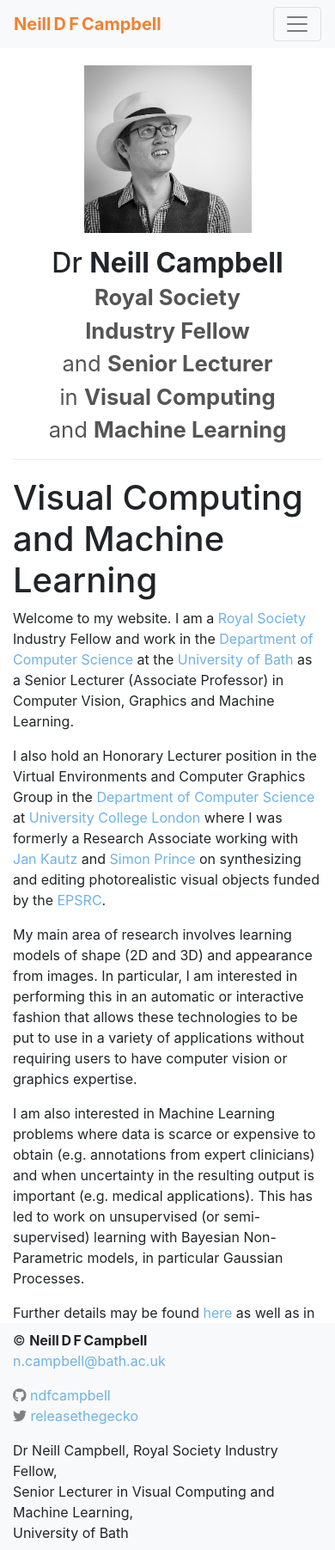
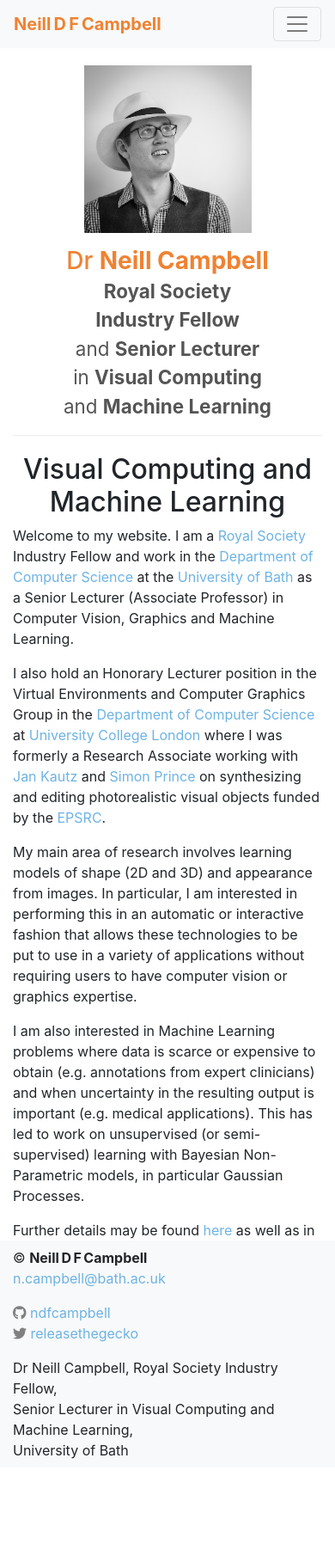
Before and after one commit to mathematics-and-algorithms-for-data/mathematics-and-algorithms-for-data.github.io, a Jekyll site: the page built from index.md, in a window 390 px wide. Shown: the whole page at 86% size. Built offline with Jekyll 4.4.1, drawn with Linux system fonts in a browser that asks for light colours; nearby versions of some CDN libraries; after the commit the page ends 1707 px from its top, so only the background shows below that.

Commit message:
Changed the size of headings when in small mode.

```diff
--- a/_includes/footer.html
+++ b/_includes/footer.html
@@ -1,15 +1,15 @@
 <div class="container">
 	<div class="row align-items-center footer-row">
-		<div class="col-sm-6 col-lg-3 pb-2 pt-2">
+		<div class="col-xs-6 col-sm-6 col-lg-3 pb-2 pt-2">
 			© <b>Neill&thinsp;D&thinsp;F&thinsp;Campbell</b><br />
 			<a href="mailto:n.campbell@bath.ac.uk">n.campbell@bath.ac.uk</a>
 		</div>
-		<div class="col-sm-6 col-lg-3 col-xl-2 pb-2 pt-2">
+		<div class="col-xs-6 col-sm-6 col-lg-3 col-xl-2 pb-2 pt-2">
 			<i class="fab fa-github fa-1x" style="color: gray;"></i> <a href="https://github.com/ndfcampbell">ndfcampbell</a><br />
 			<i class="fab fa-twitter fa-1x" style="color: gray;"></i> <a href="https://twitter.com/releasethegecko">releasethegecko</a>
 		</div>
 		<div class="w-100 d-xs-block d-lg-none"></div>
-		<div class="col-sm-12 col-lg-6 col-xl-7 pb-2 pt-2">
+		<div class="col-xs-12 col-sm-12 col-lg-6 col-xl-7 pb-2 pt-2">
 			Dr Neill Campbell, Royal Society Industry Fellow,<br />
 			Senior Lecturer in Visual Computing and Machine Learning,
 			<br class="d-xs-block d-md-none d-lg-block d-xl-none"/> University of Bath
--- a/_includes/header_full.html
+++ b/_includes/header_full.html
@@ -19,7 +19,7 @@
   </div>
   <div class="row d-sm-none">
       <div class="col-xs-12 mx-auto">
-          <h2 style="text-align: center;">Dr <b>Neill Campbell</b><br><small style="color: #555555;"><b>Royal Society<br class="hidden-md-up"> Industry Fellow</b><br class="hidden-xl-up"> and <b>Senior Lecturer</b><br class="hidden-lg-up"> in <b>Visual Computing</b><br class="hidden-xl-up"> and <b>Machine Learning</b></small></h2>
+          <h2 style="text-align: center;"><span class="ndfc-brand">Dr <b>Neill Campbell</b></span><br><small style="color: #555555;"><b>Royal Society<br class="hidden-md-up"> Industry Fellow</b><br class="hidden-xl-up"> and <b>Senior Lecturer</b><br class="hidden-lg-up"> in <b>Visual Computing</b><br class="hidden-xl-up"> and <b>Machine Learning</b></small></h2>
       </div>
   </div>
 
--- a/assets/css/ndfc.css
+++ b/assets/css/ndfc.css
@@ -21,6 +21,13 @@
 4C7180
 3D5B67
 */
+
+@media (max-width: 575.98px) {
+	h1, h2, h3 { text-align: center; }
+	h1 { font-size: 2rem; }
+	h2 { font-size: 1.75rem; }
+	h3 { font-size: 1.5rem; }
+}
 
 /* Sticky footer START */
 html {
```
